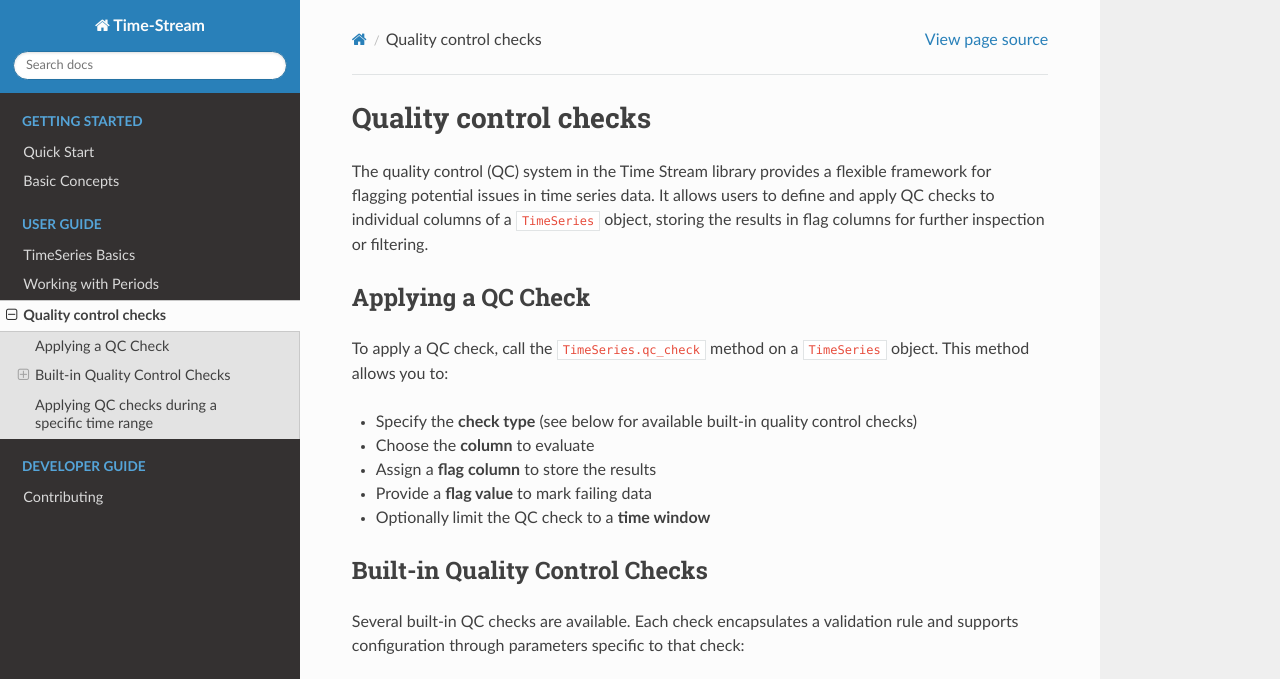
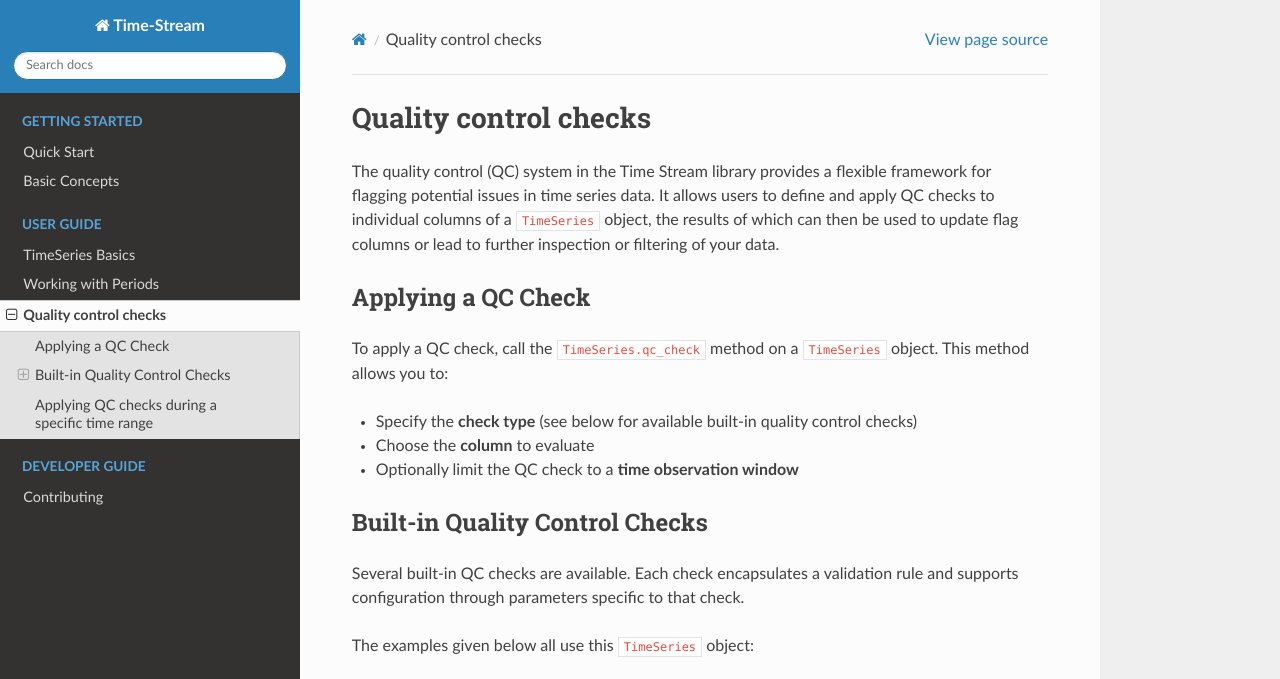
Before and after one commit to NERC-CEH/time-stream, a Sphinx documentation site: the page built from docs/source/user_guide/quality_control.rst, in a window 1280 px wide and 900 px high, cut to the strip 0-679 px from the top of the window. Built offline with Sphinx 7.4.7 and the Read the Docs theme 3.1.0, drawn with Linux system fonts in a browser that asks for light colours; pages that are not in the unit, such as notebooks, are missing from menus; the version number could not be read and is left out.

```diff
--- a/docs/source/user_guide/quality_control.rst
+++ b/docs/source/user_guide/quality_control.rst
@@ -3,7 +3,8 @@ Quality control checks
 
 The quality control (QC) system in the Time Stream library provides a flexible framework for flagging
 potential issues in time series data. It allows users to define and apply QC checks to individual
-columns of a ``TimeSeries`` object, storing the results in flag columns for further inspection or filtering.
+columns of a ``TimeSeries`` object, the results of which can then be used to update flag columns or lead to
+further inspection or filtering of your data.
 
 Applying a QC Check
 -------------------
@@ -12,14 +13,12 @@ To apply a QC check, call the ``TimeSeries.qc_check`` method on a ``TimeSeries``
 
 - Specify the **check type** (see below for available built-in quality control checks)
 - Choose the **column** to evaluate
-- Assign a **flag column** to store the results
-- Provide a **flag value** to mark failing data
-- Optionally limit the QC check to a **time window**
+- Optionally limit the QC check to a **time observation window**
 
 Built-in Quality Control Checks
 ---------------
 Several built-in QC checks are available. Each check encapsulates a validation rule and supports configuration
-through parameters specific to that check:
+through parameters specific to that check.
 
 The examples given below all use this ``TimeSeries`` object:
 
```
Also changed, not shown: docs/source/user_guide/infilling.rst (added, +104 -0 lines).
